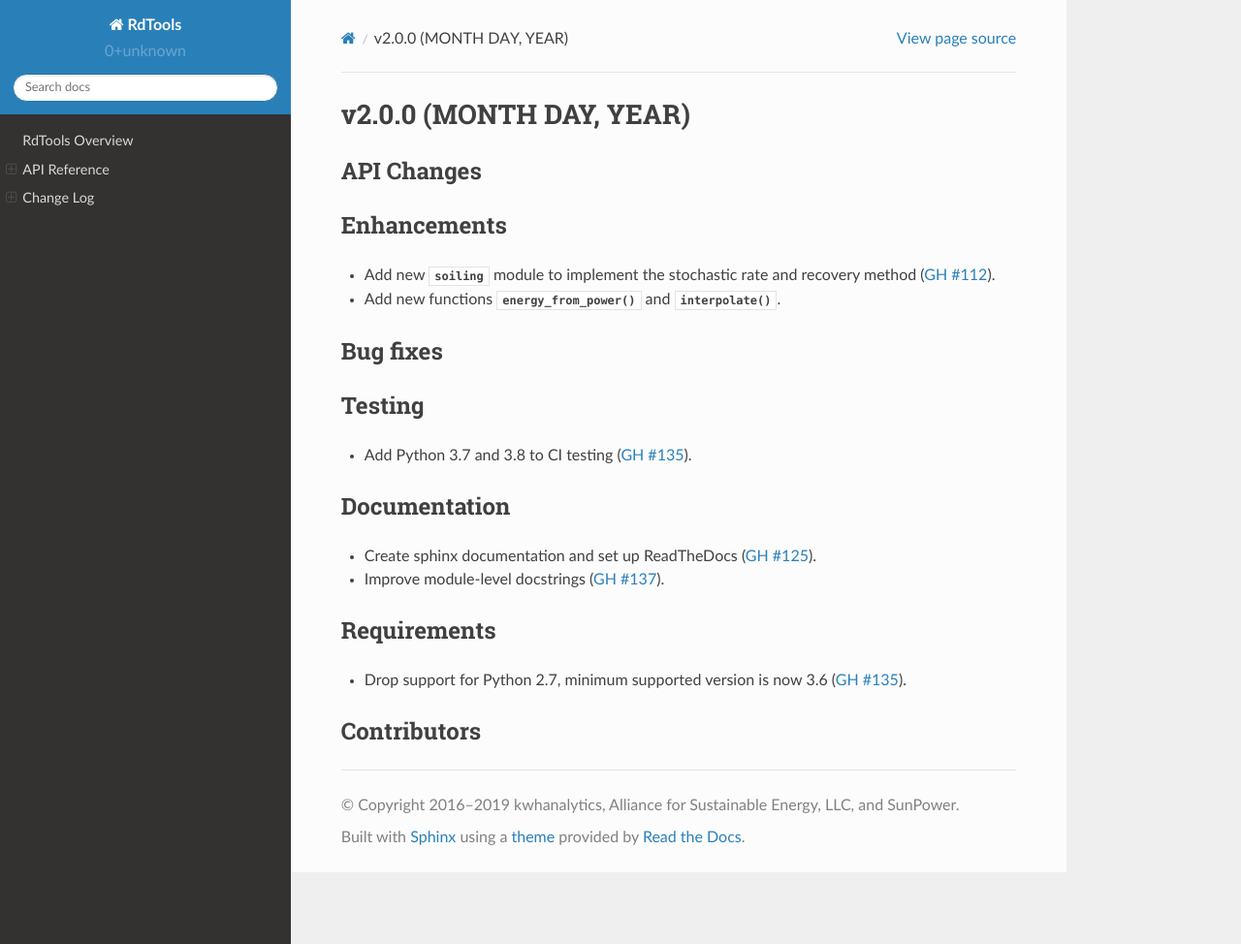
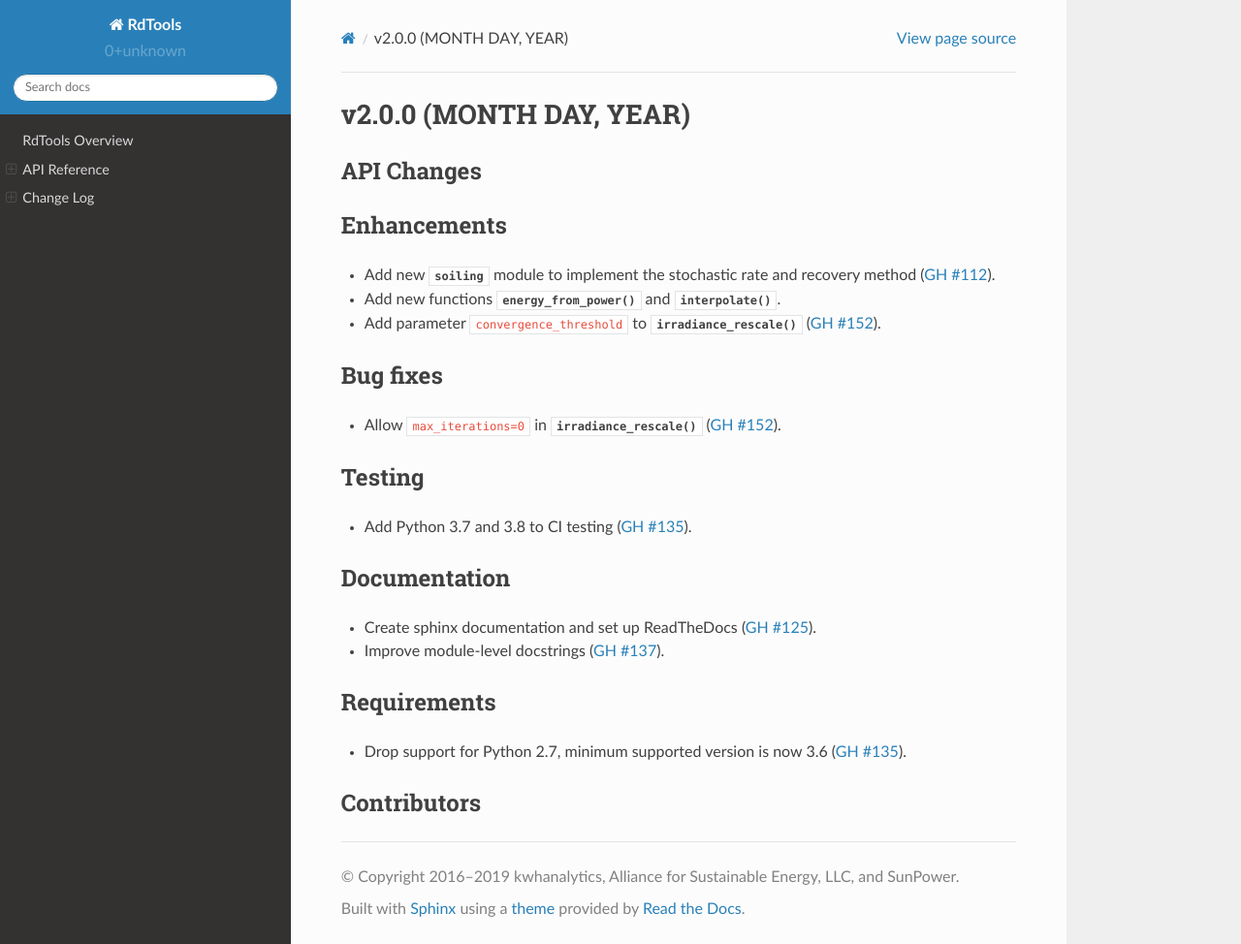
Before and after one commit to NREL/rdtools, a Sphinx documentation site: the page built from docs/sphinx/source/changelog/v2.0.0.rst, in a window 1280 px wide and 974 px high. Shown: the whole window at 97% size. Built offline with Sphinx 7.4.7 and the Read the Docs theme 2.0.0, drawn with Linux system fonts in a browser that asks for light colours; pages that are not in the unit, such as notebooks, are missing from menus.

Commit message:
changelog

```diff
--- a/docs/sphinx/source/changelog/v2.0.0.rst
+++ b/docs/sphinx/source/changelog/v2.0.0.rst
@@ -12,9 +12,14 @@ Enhancements
   recovery method (:pull:`112`).
 * Add new functions :py:func:`~rdtools.normalization.energy_from_power` and
   :py:func:`~rdtools.normalization.interpolate`.
+* Add parameter ``convergence_threshold`` to
+  :py:func:`~rdtools.normalization.irradiance_rescale` (:pull:`152`).
 
 Bug fixes
 ---------
+* Allow ``max_iterations=0`` in
+  :py:func:`~rdtools.normalization.irradiance_rescale` (:pull:`152`).
+
 
 Testing
 -------
```
